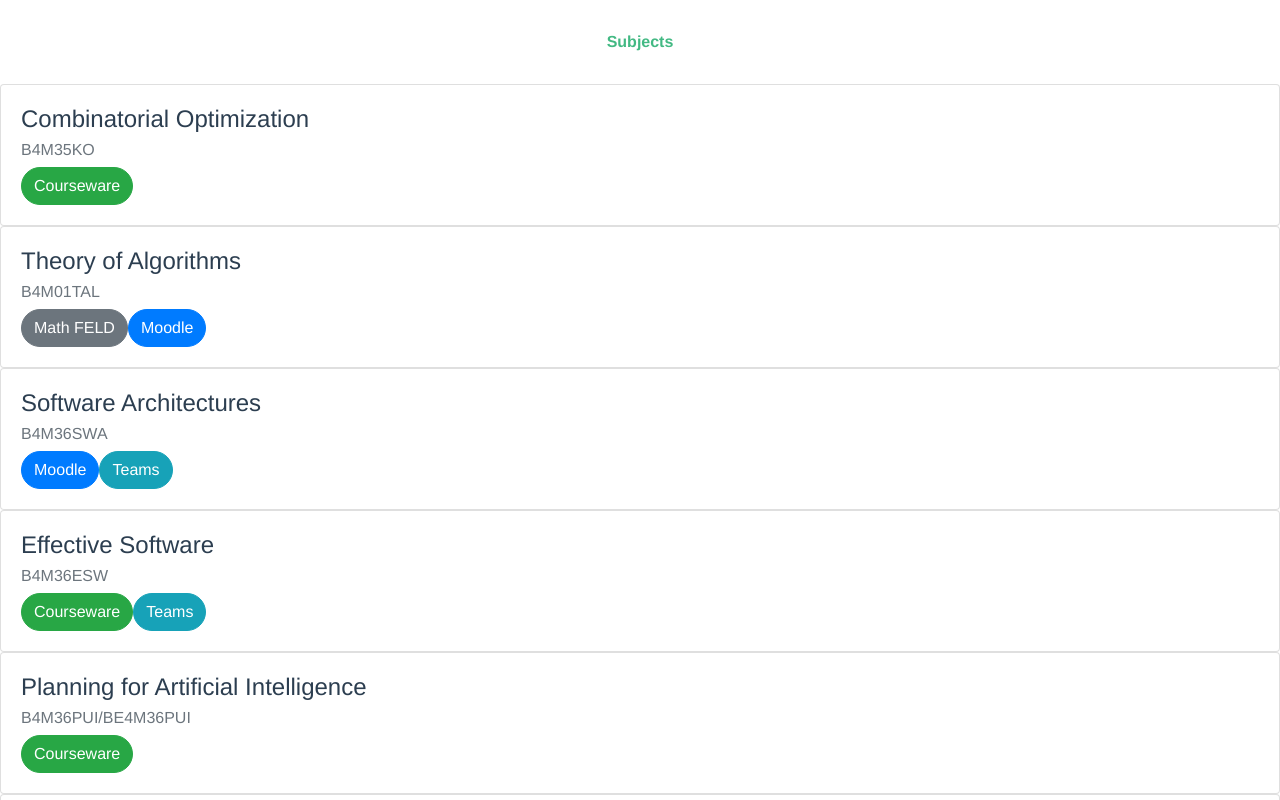
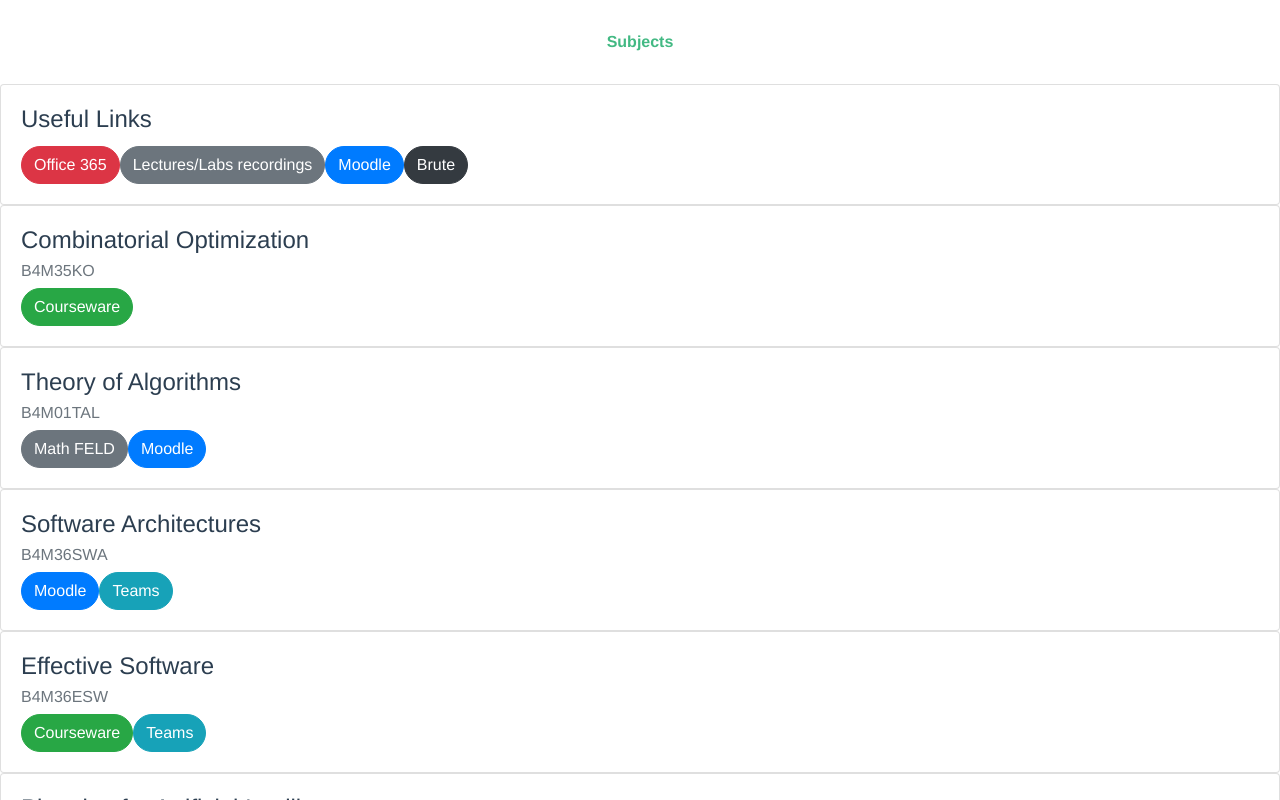
Before and after one commit to skalahonza/linkoi, a Vue app: page /#/ in a window 1280 px wide. Shown: the top 800 px of the page. Built offline with nearby package versions, Linux system fonts and the light colour scheme.

Commit message:
Add useful links.

```diff
--- a/src/views/Home.vue
+++ b/src/views/Home.vue
@@ -21,13 +21,21 @@
 <script lang="ts">
 import Vue from "vue";
 export default Vue.extend({
-  methods:{
-    linkType: function (name: string): string{
-      switch(name){
-        case "Moodle": return "primary";
-        case "Courseware": return "success";
-        case "Teams": return "info";
-        default: return "secondary";
+  methods: {
+    linkType: function(name: string): string {
+      switch (name) {
+        case "Moodle":
+          return "primary";
+        case "Courseware":
+          return "success";
+        case "Teams":
+          return "info";
+        case "Office 365":
+          return "danger";
+        case "Brute":
+          return "dark";
+        default:
+          return "secondary";
       }
     }
   },
@@ -35,10 +43,31 @@ export default Vue.extend({
     return {
       subjects: [
         {
+          name: "Useful Links",
+          code: "",
+          links: [
+            {
+              name: "Office 365",
+              address: "https://office365.cvut.cz"
+            },
+            {
+              name: "Lectures/Labs recordings",
+              address: "https://web.microsoftstream.com/"
+            },
+            {
+              name: "Moodle",
+              address: "https://moodle.fel.cvut.cz/"
+            },
+            {
+              name: "Brute",
+              address: "https://cw.felk.cvut.cz/brute/student/"
+            }
+          ]
+        },
+        {
           name: "Combinatorial Optimization",
           code: "B4M35KO",
           links: [
-
             {
               name: "Courseware",
               address: "https://cw.fel.cvut.cz/wiki/courses/ko/start"
@@ -51,7 +80,8 @@ export default Vue.extend({
           links: [
             {
               name: "Math FELD",
-              address: "http://math.feld.cvut.cz/demlova/teaching/tal_vyuka.html"
+              address:
+                "http://math.feld.cvut.cz/demlova/teaching/tal_vyuka.html"
             },
             {
               name: "Moodle",
@@ -69,7 +99,8 @@ export default Vue.extend({
             },
             {
               name: "Teams",
-              address: "https://teams.microsoft.com/l/team/19%3a465c54787d7e4b9b8740e58eeb9a5a55%40thread.tacv2/conversations?groupId=02e6b8d0-78a5-4e49-8367-9b952bc4cfac&tenantId=f345c406-5268-43b0-b19f-5862fa6833f8"
+              address:
+                "https://teams.microsoft.com/l/team/19%3a465c54787d7e4b9b8740e58eeb9a5a55%40thread.tacv2/conversations?groupId=02e6b8d0-78a5-4e49-8367-9b952bc4cfac&tenantId=f345c406-5268-43b0-b19f-5862fa6833f8"
             }
           ]
         },
@@ -83,7 +114,8 @@ export default Vue.extend({
             },
             {
               name: "Teams",
-              address: "https://teams.microsoft.com/l/team/19%3a5aad055a96f94e8abba8ad6fdffc0584%40thread.tacv2/conversations?groupId=5df990ab-0cb2-4268-acf9-53d5d14b4a78&tenantId=f345c406-5268-43b0-b19f-5862fa6833f8"
+              address:
+                "https://teams.microsoft.com/l/team/19%3a5aad055a96f94e8abba8ad6fdffc0584%40thread.tacv2/conversations?groupId=5df990ab-0cb2-4268-acf9-53d5d14b4a78&tenantId=f345c406-5268-43b0-b19f-5862fa6833f8"
             }
           ]
         },
```
Lines whose indentation alone changed are shown as unchanged.
